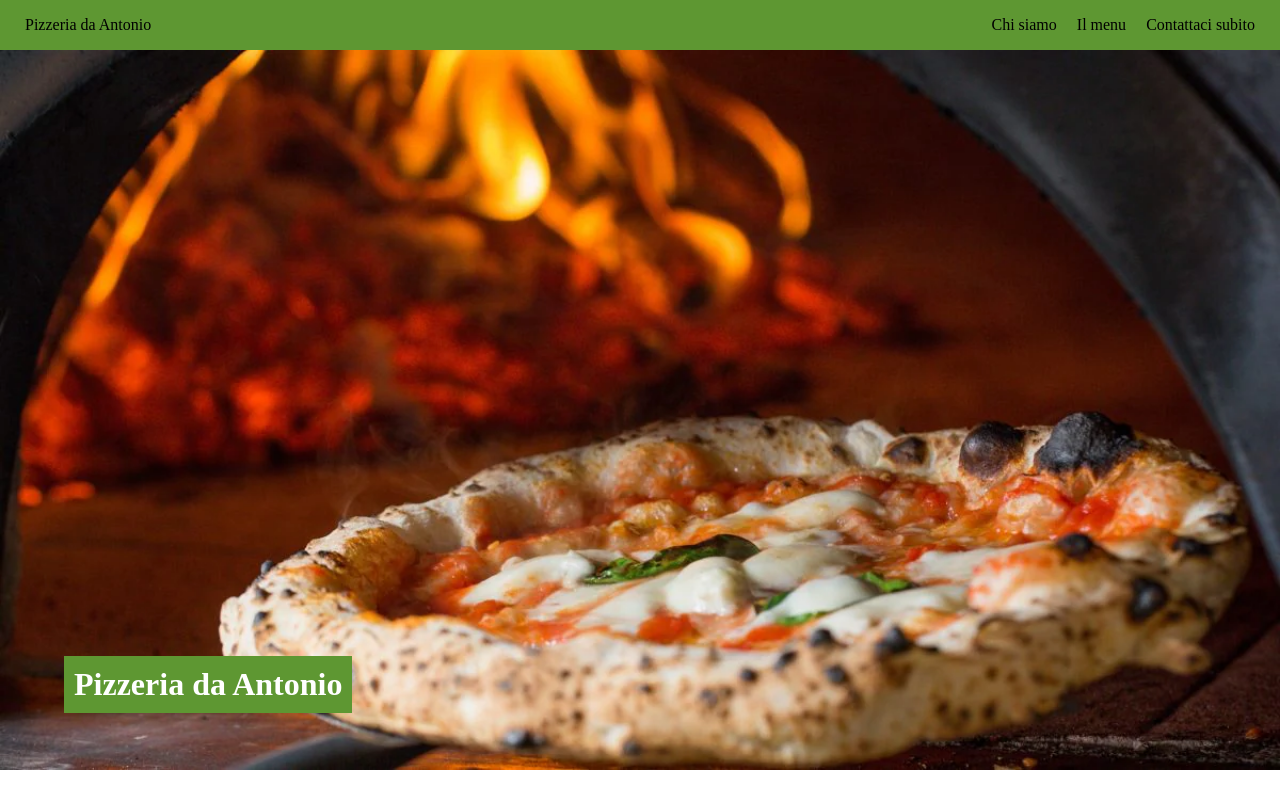
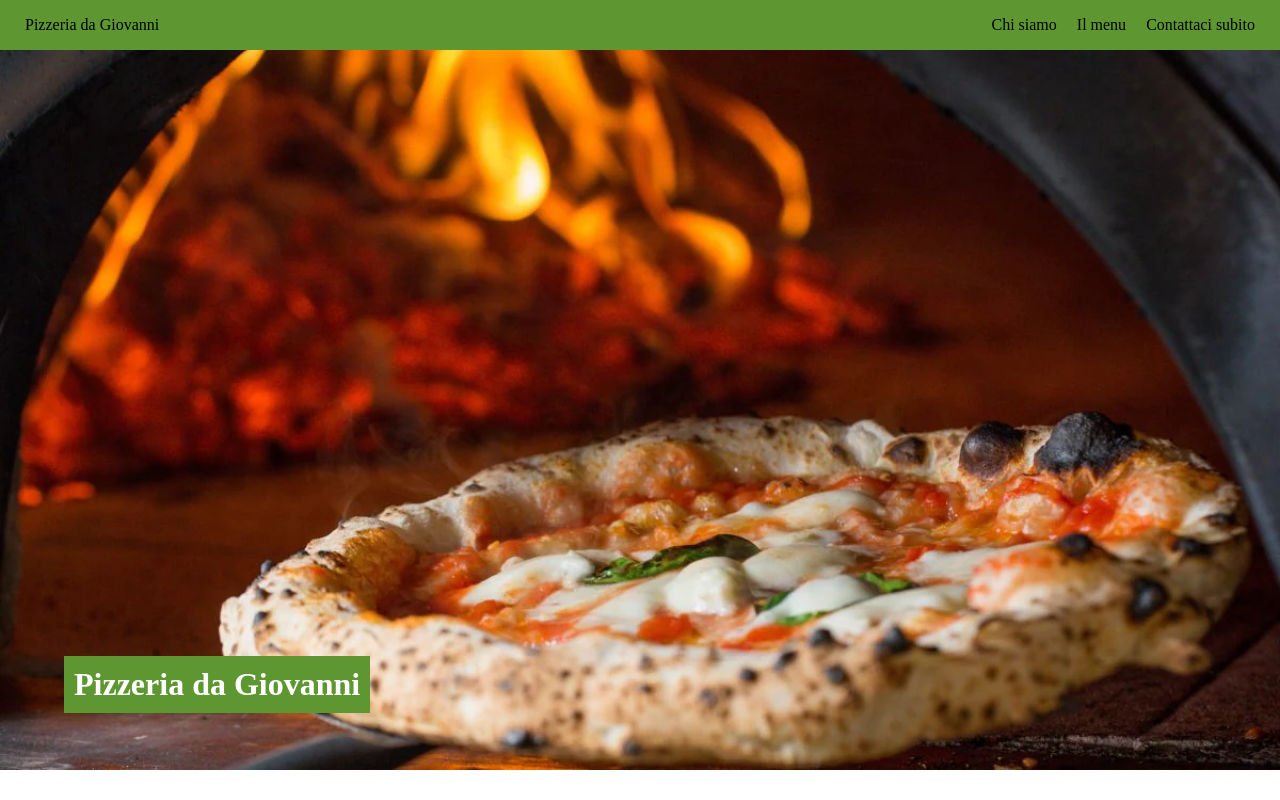
Before and after one commit to antoniobuttiglione/antoniobuttiglione.github.io, a plain HTML site: page index.html in a window 1280 px wide. Shown: the top 800 px of the page. Drawn offline with Linux system fonts and the light colour scheme.

Commit message:
Modifica del proprietario pizzeria

```diff
--- a/index.html
+++ b/index.html
@@ -5,13 +5,13 @@
     <meta name="viewport" content="width=device-width, initial-scale=1.0">
     <link rel="stylesheet" href="./style/style.css">
     <link rel="stylesheet" href="./style/responsive.css">
-    <title>Pizzeria da Antonio</title>
+    <title>Pizzeria da Giovanni</title>
 </head>
 <body>
     <!-- Navbar -->
     <nav class="main-navbar">
         <div class="logo-container">
-            <a href="">Pizzeria da Antonio</a>
+            <a href="">Pizzeria da Giovanni</a>
         </div>
         <ul class="nav-links">
             <li><a href="#about">Chi siamo</a></li>
@@ -25,7 +25,7 @@
     <header class="hero-section">
         <img src="./media/header-img.jpg" alt="Header image pizzeria">
         <h1>
-            Pizzeria da Antonio
+            Pizzeria da Giovanni
         </h1>
     </header>
 
```
